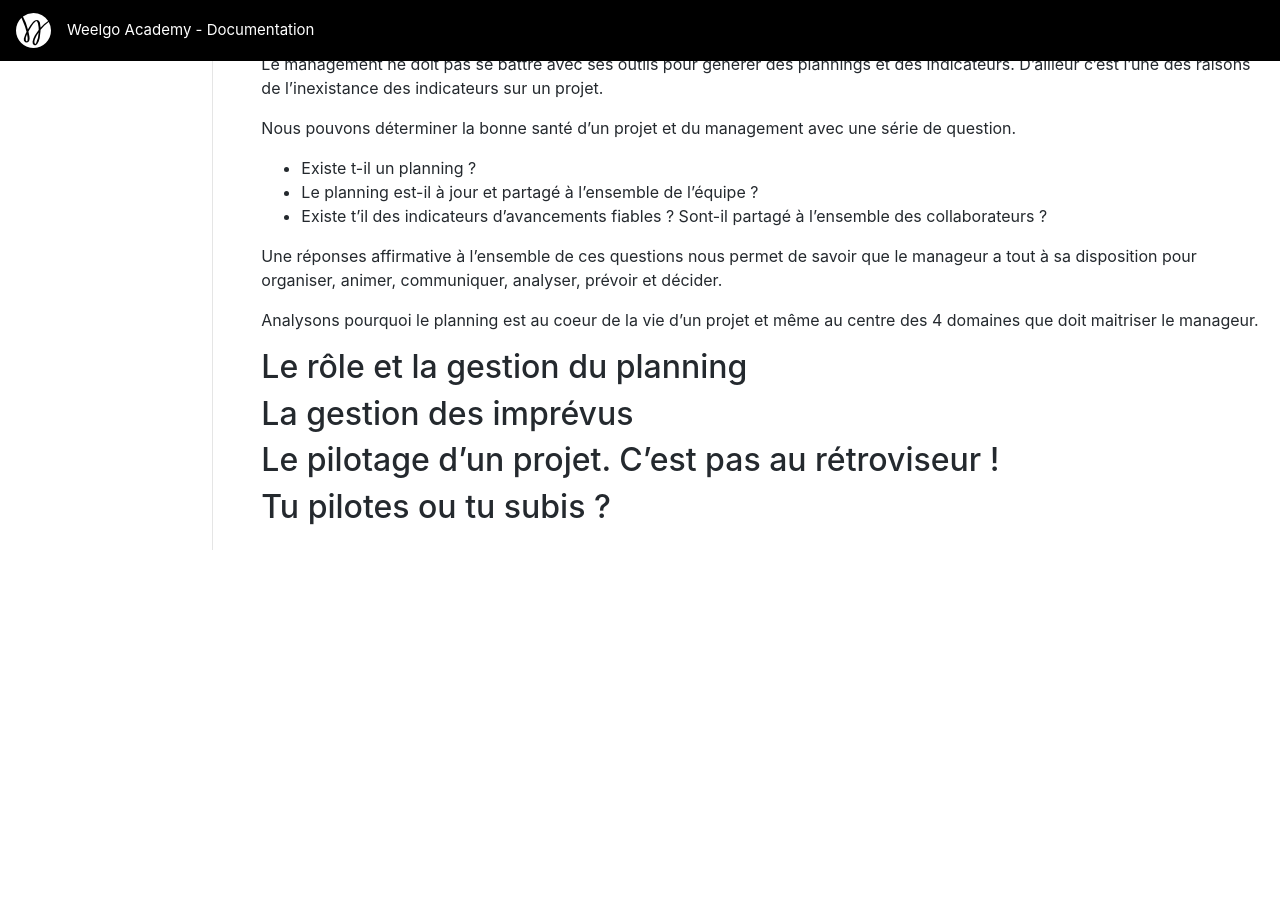
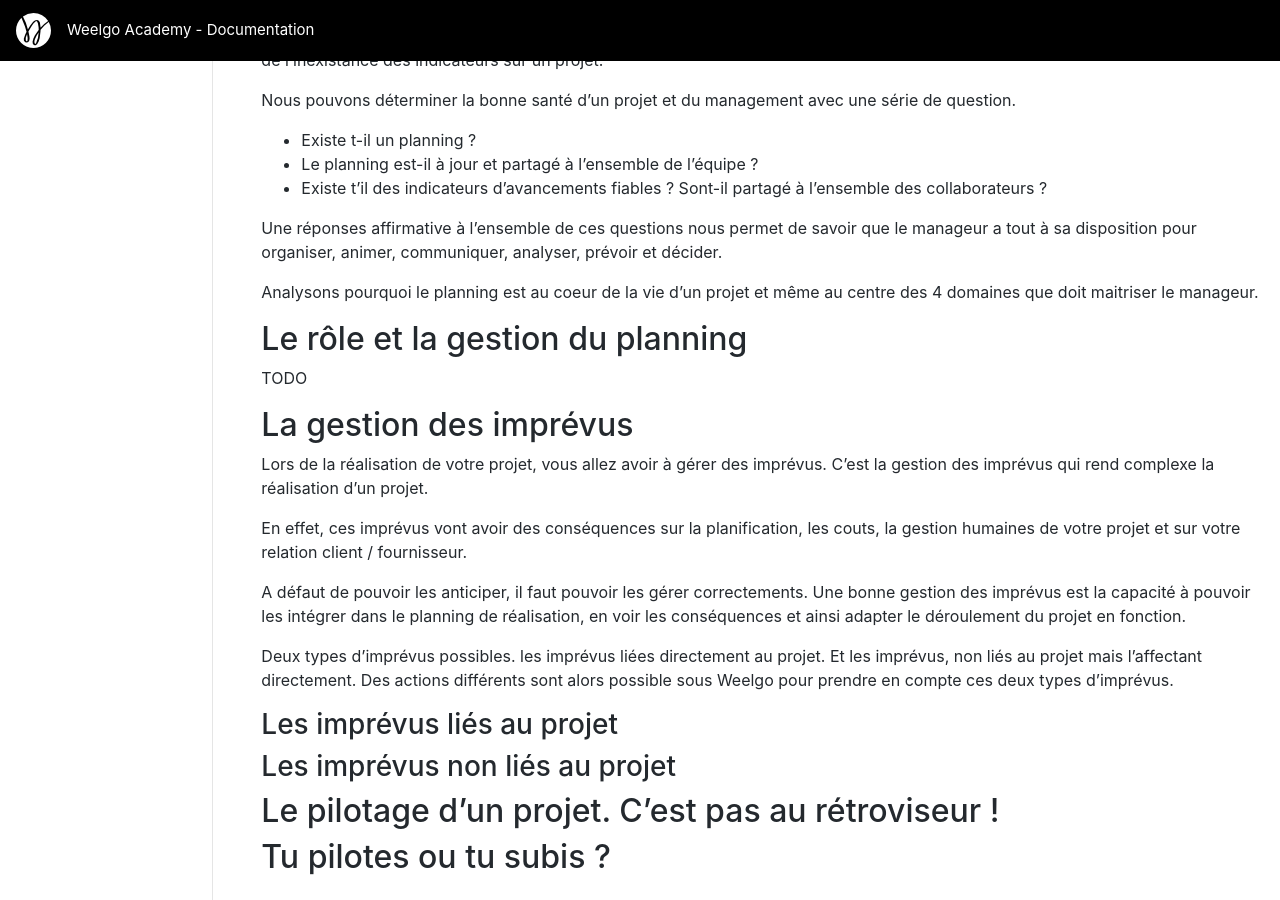
Before and after one commit to Weelgo/weelgo.github.io, a Jekyll site: the page built from fr/tutoriels/suiviProjet.md, in a window 1280 px wide and 900 px high, scrolled down 864 px. Built offline with Jekyll 4.4.1, drawn with Linux system fonts in a browser that asks for light colours; before the commit the page ends 1414 px from its top, so only the background shows below that; some of the changed text lies outside the part shown.

Commit message:
Update suiviProjet.md

```diff
--- a/fr/tutoriels/suiviProjet.md
+++ b/fr/tutoriels/suiviProjet.md
@@ -9,12 +9,11 @@ toc : true
 
 
 Votre projet Weelgo est initialisé et vous devez maintenant piloter votre projet. Nous aborderons ce sujet au travers les axes suivants :
-* Un rappel sur domaines du management
-* Les bonnes pratiques d'un pilotage projet efficace
-* La gestion des imprévus
+* Le rôle et la gestion du planning
+* La gestion des imprévus sous Weelgo
 
 
-## Le management, quesako ?
+### Le management, quesako ?
 
 Comment pouvons-nous définir le management ? Nous n'allons pas ici exposer ce sujet en détail. Néanmoins nous allons faire un bref rappel des composantes essentielles du management.
 
@@ -44,8 +43,24 @@ Analysons pourquoi le planning est au coeur de la vie d'un projet et même au ce
 
 ## Le rôle et la gestion du planning
 
+TODO
+
 
 ## La gestion des imprévus
+
+Lors de la réalisation de votre projet, vous allez avoir à gérer des imprévus. C'est la gestion des imprévus qui rend complexe la réalisation d'un projet.
+
+En effet, ces imprévus vont avoir des conséquences sur la planification, les couts, la gestion humaines de votre projet et sur votre relation client / fournisseur.
+
+A défaut de pouvoir les anticiper, il faut pouvoir les gérer correctements. Une bonne gestion des imprévus est la capacité à pouvoir les intégrer dans le planning de réalisation, en voir les conséquences et ainsi adapter le déroulement du projet en fonction.
+
+Deux types d'imprévus possibles. les imprévus liées directement au projet. Et les imprévus, non liés au projet mais l'affectant directement. Des actions différents sont alors possible sous Weelgo pour prendre en compte ces deux types d'imprévus.
+
+
+### Les imprévus liés au projet
+
+### Les imprévus non liés au projet
+
 
 
 ## Le pilotage d'un projet. C'est pas au rétroviseur !
```
